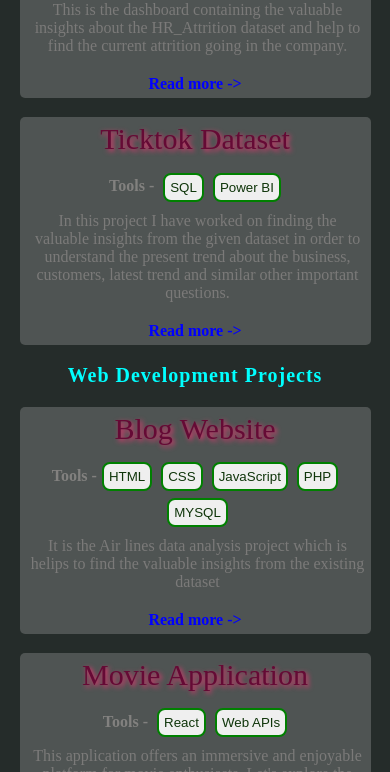
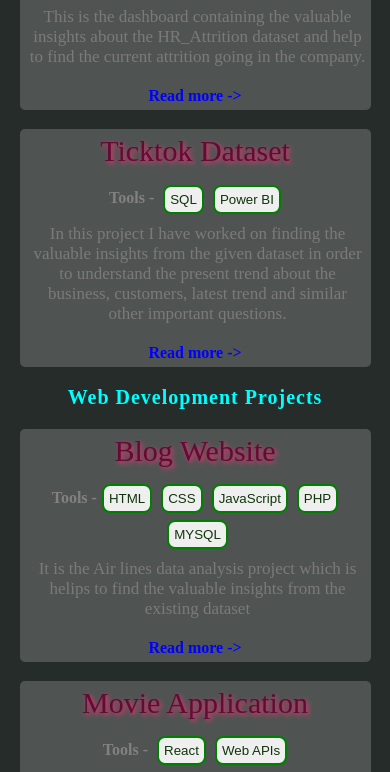
Before and after one commit to vaibhavUsa05/myrepositor, a plain HTML site: page index.html in a window 390 px wide. Shown: the part 702-1474 px from the top of the page. Drawn offline with nearby package versions, Linux system fonts and the light colour scheme; a web font is replaced by a local one.

Commit message:
fourth commit

```diff
--- a/index.css
+++ b/index.css
@@ -121,7 +121,7 @@
   text-align: center;
   width: 40%;
   margin: auto;
-  min-height: 14vw;
+  min-height: 17vw;
   margin-top: 5%;
 }
 .card1_title,.card2_title,.card3_title{
@@ -138,7 +138,7 @@
 }
 
  summary {
-  font-size: 16px;
+  font-size: 19px;
     margin-top: 10px;
     margin-bottom: 20px;
     padding-left: 5px;
@@ -175,7 +175,9 @@
 
 
 @media screen and (max-width : 600px) {
-
+  summary {
+    font-size: 17px;
+  }
 .web_developemnt_projects{
   font-size:27px;
   letter-spacing: 1px;
```
